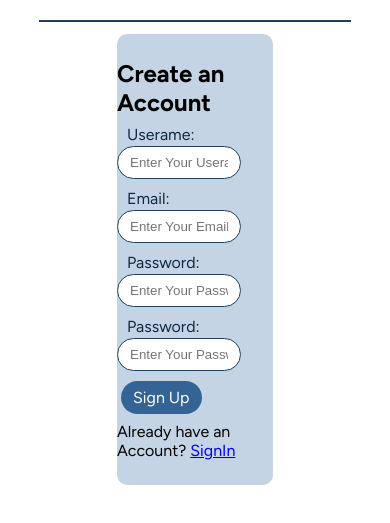
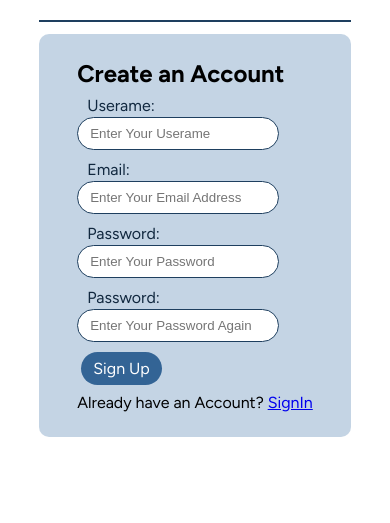
Before and after one commit to imaniftikhar/Blogging-website, a plain HTML site: page signup.html in a window 390 px wide. Shown: the part 201-724 px from the top of the page. Drawn offline with Linux system fonts and the light colour scheme; a web font is replaced by a local one.

Commit message:
made website responsive

```diff
--- a/css/about.css
+++ b/css/about.css
@@ -1,7 +1,7 @@
 .about-content{
     background-color: rgba(157, 183, 211, 0.6) ;
     display:flex;
-    height: 100vh;
+    /* height: 100vh; */
 
     margin-top: 15px;
     padding: 10px;
--- a/css/mobile.css
+++ b/css/mobile.css
@@ -61,9 +61,12 @@
         font-size: 20px;
         font-weight: 1000;
     }
-
-
-
+    .max-width-3{
+        max-width: 80vw;
+    }
+    .Sform-box input, textarea{
+        width: 45vw;
+    }
 }
 
 @media screen and(max-width:400px) {
--- a/css/utils.css
+++ b/css/utils.css
@@ -84,3 +84,19 @@
     margin-top: 8px;
     color: rgb(17, 40, 63);;
 }
+
+.Sform-box input, textarea{
+    width: 25vw;
+    margin: 2px 0;
+    padding: 8px 12px ;
+    border-radius: 20px;
+    border:1px solid var(--main-bg-color);
+}
+.Sform-box label{
+    margin-left: 10px;
+    font-family: var(--font1);
+}
+.Sform-box{
+    margin-top: 8px;
+    color: rgb(17, 40, 63);;
+}
--- a/signup.html
+++ b/signup.html
@@ -34,22 +34,22 @@
         <div class="signin-up center my-1">
             <h2>Create an Account</h2>
             <form action="">
-                <div class="form-box">
+                <div class="Sform-box">
                     <label for="uname">Userame:</label><br>
                     <input type="text" id="uname" name="uname" placeholder="Enter Your Userame">
                 </div>
 
-                <div class="form-box">
+                <div class="Sform-box">
                     <label for="email">Email:</label><br>
                     <input type="text" id="email" name="email" placeholder="Enter Your Email Address">
                 </div>
 
-                <div class="form-box">
+                <div class="Sform-box">
                     <label for="password">Password:</label><br>
                     <input type="text" id="password" name="password" placeholder="Enter Your Password">
                 </div>
 
-                <div class="form-box">
+                <div class="Sform-box">
                     <label for="cpassword">Password:</label><br>
                     <input type="text" id="cpassword" name="cpassword" placeholder="Enter Your Password Again">
                 </div>
```
Also changed, not shown: contact.html (+1 -1 lines), signin.html (+2 -2 lines).
